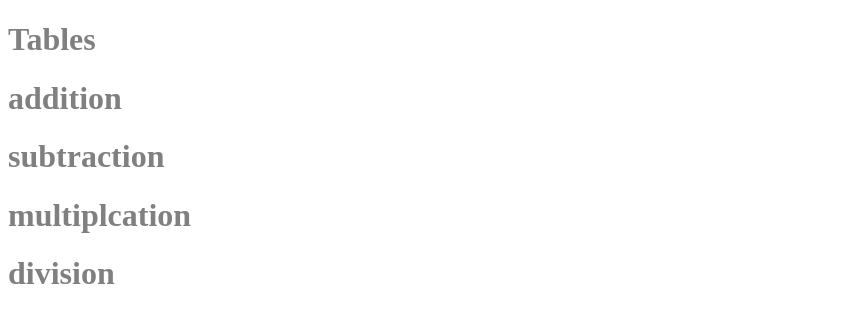
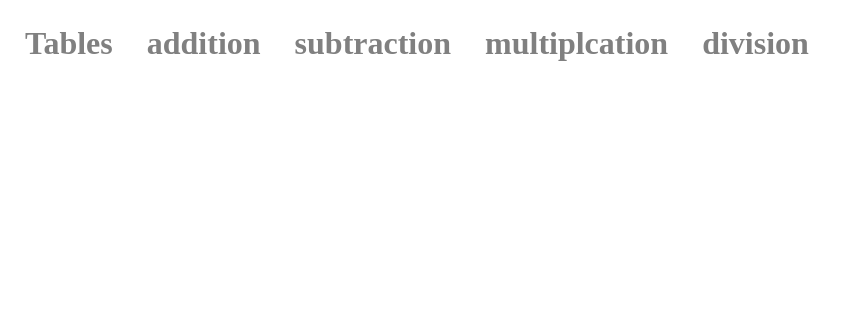
Before and after one commit to CalvinFrank/array-practice, a React (Vite) app: page / in a window 1280 px wide. Shown: the top 322 px of the page, without its empty margins (0-862 px from the left). Built offline with nearby package versions, Linux system fonts and the light colour scheme.

Commit message:
1.2.2, cleaned up header

```diff
--- a/src/App.jsx
+++ b/src/App.jsx
@@ -2,11 +2,11 @@ function App() {
   return (
     <div className="App">
       <header className="header">
-        <h1>Tables</h1>
-        <h1>addition</h1>
-        <h1>subtraction</h1>
-        <h1>multiplcation</h1>
-        <h1>division</h1>
+        <h1 className="header-h1">Tables</h1>
+        <h1 className="header-h1">addition</h1>
+        <h1 className="header-h1">subtraction</h1>
+        <h1 className="header-h1">multiplcation</h1>
+        <h1 className="header-h1">division</h1>
       </header>
     </div>
   )
--- a/src/index.css
+++ b/src/index.css
@@ -1,4 +1,9 @@
 .header {
-  height: 40px;
+  height: 50px;
   color: grey;
+  display: flex;
+  margin-bottom: 12px;
 }
+.header-h1 {
+  margin: 17px;
+}
```
